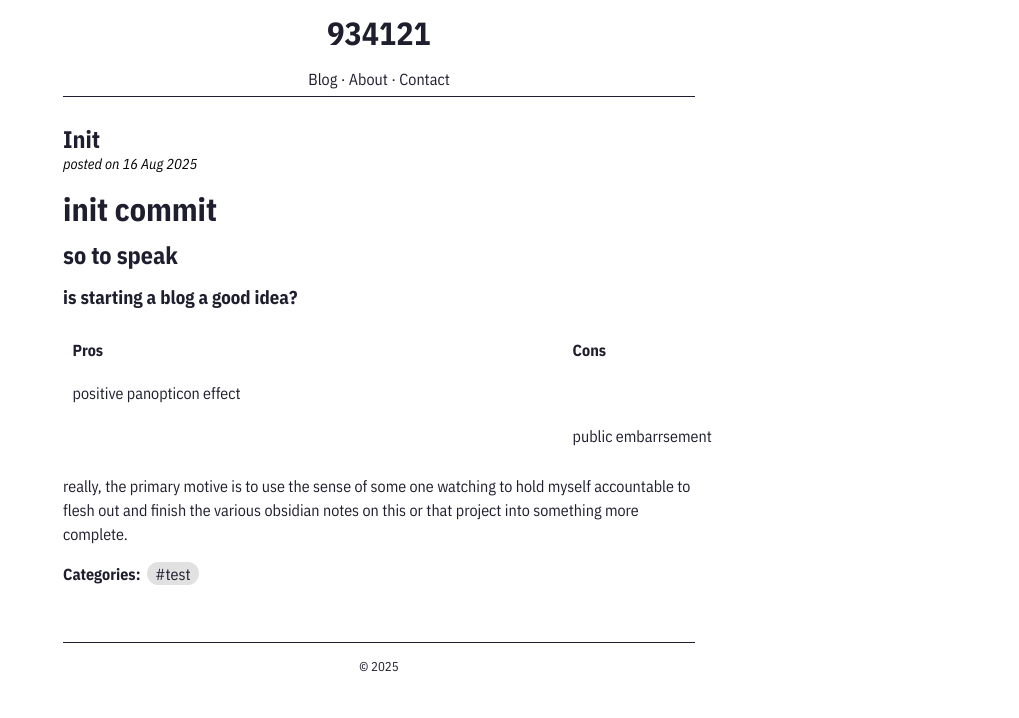
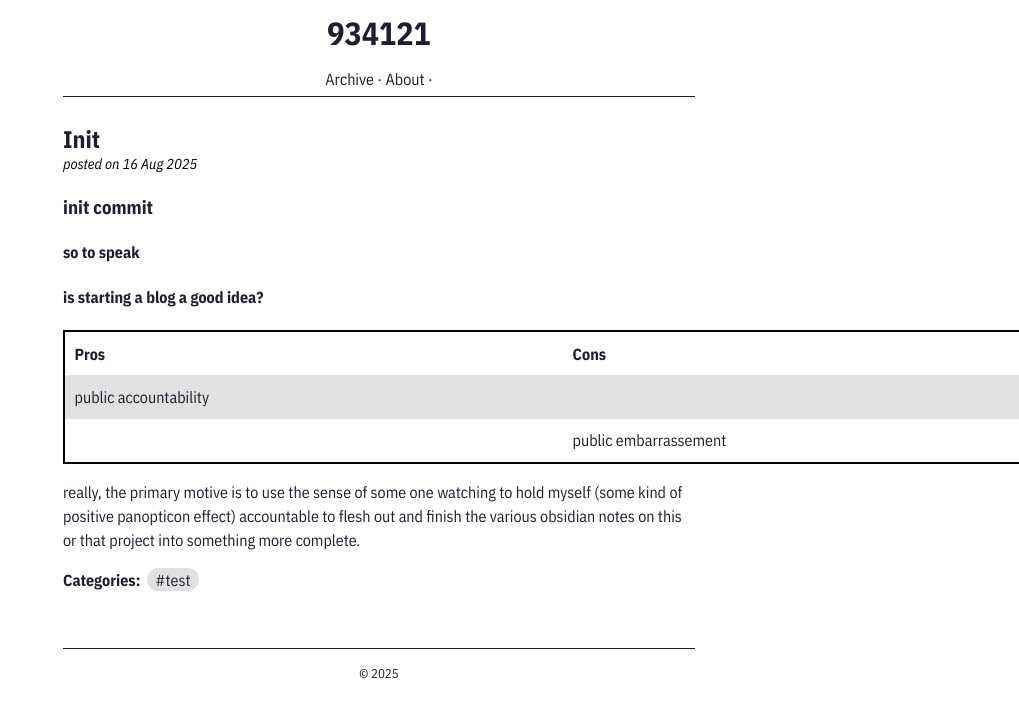
Before and after one commit to e-s-l/e-s-l.github.io, a Jekyll site: the page built from _posts/2025-08-16-init.md, in a window 1280 px wide. Shown: the top 718 px of the page, without its empty margins (261-1280 px from the left). Built offline with Jekyll 4.4.1, drawn with Linux system fonts in a browser that asks for light colours.

Commit message:
a todo list post

```diff
--- a/_includes/nav.html
+++ b/_includes/nav.html
@@ -1,6 +1,6 @@
 <div id="nav">
-  <a href="{{site.url}}{{site.baseurl}}/">Blog</a> ·
+  <a href="{{site.url}}{{site.baseurl}}/">Archive</a> ·
   <a href="{{site.url}}{{site.baseurl}}/about/">About</a> ·
-  <a href="{{site.url}}{{site.baseurl}}/contact/">Contact</a>
+  <!-- <a href="{{site.url}}{{site.baseurl}}/contact/">Contact</a> -->
   <!--  · <a href="{{site.url}}{{site.baseurl}}/projects/">Projects</a> -->
 </div>
--- a/_posts/2025-08-16-init.md
+++ b/_posts/2025-08-16-init.md
@@ -6,16 +6,16 @@ categories: test
 excerpt: "a toe in the water"
 ---
 
-# init commit
-## so to speak
+### init commit
+#### so to speak
 
-### is starting a blog a good idea?
+#### is starting a blog a good idea?
 
 |Pros            |Cons            |
 |----------------|----------------|
-| positive panopticon effect ||
-||public embarrsement |
+| public accountability ||
+||public embarrassement |
 
 really, the primary motive is to use the sense of some one watching to hold
-myself accountable to flesh out and finish the various obsidian notes on this
+myself (some kind of  positive panopticon effect) accountable to flesh out and finish the various obsidian notes on this
 or that project into something more complete.
--- a/assets/css/style.css
+++ b/assets/css/style.css
@@ -199,10 +199,11 @@ custom global things generated from the markdown
 
 table {
   table-layout: fixed;
-  width: 80%;
+  width: 60%;
   min-width: 1000px;
   margin: 0 auto;
   border-collapse: collapse;
+  border: 2px solid var(--highlight-color);
 }
 
 th,
@@ -210,6 +211,9 @@ td {
   padding: 0.6em;
 }
 
-tbody tr:nth-child(odd) {
+tbody tr:nth-child(even) {
   background-color: var(--second-background-color);
 }
+tbody tr:nth-child(odd) {
+  background-color: var(--background-color);
+}
```
Also changed, not shown: _posts/2025-0816-todo.md (added, +14 -0 lines), about.md (+10 -0 lines).
